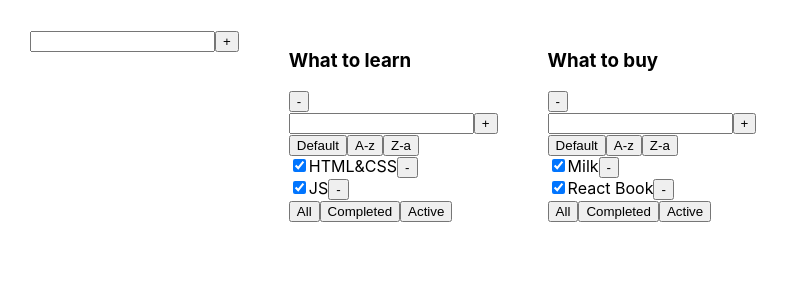
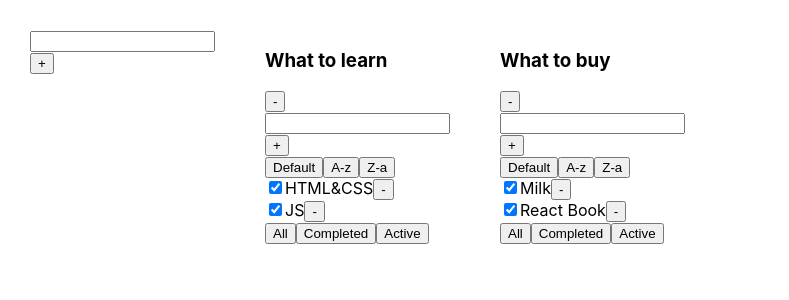
Before and after one commit to AlekseiCherenkevich/task-manager, a React (Create React App) app: page / in a window 1280 px wide. Shown: the top 300 px of the page, without its empty margins (0-789 px from the left). Built offline with nearby package versions, Linux system fonts and the light colour scheme.

Commit message:
add local states and creating new tasks

```diff
--- a/src/App.tsx
+++ b/src/App.tsx
@@ -1,32 +1,38 @@
-import React from 'react';
+import React, {useState} from 'react';
 import './App.css';
 import {v1} from 'uuid';
 import {useDispatch, useSelector} from "react-redux";
 import {rootReducerType} from "./store/store";
 import {addNewTodolistAC, removeTodolistAC, TodolistType} from "./store/todolists-reducer";
-import {addEmptyTasksArrayAC} from "./store/tasks-reducer";
+import {addEmptyTasksArrayAC, addNewTaskAC} from "./store/tasks-reducer";
 import {Todolist} from "./components/Todolist/Todolist";
+import Input from "./components/common/Input/Input"
 
 
 function App() {
     const dispatch = useDispatch()
     const todolists = useSelector<rootReducerType, TodolistType[]>(state => state.todolists)
 
+    const [todolistTitle, setTodolistTitle] = useState('')
 
     const addNewTodolist = () => {
         const newTodolistId = v1()
-        dispatch(addNewTodolistAC(newTodolistId, 'newww todolist'))
+        dispatch(addNewTodolistAC(newTodolistId, todolistTitle))
         dispatch(addEmptyTasksArrayAC(newTodolistId))
     }
-
     const removeTodolist = (todolistId: string) => {
         dispatch(removeTodolistAC(todolistId))
+    }
+
+
+    const addNewTask = (todolistId: string) => (taskTitle: string) => {
+        dispatch(addNewTaskAC(todolistId, taskTitle))
     }
 
     return (
         <div className="App">
             <div>
-                <input type="text"/>
+                <Input value={todolistTitle} onKeyPress={addNewTodolist} onChange={setTodolistTitle}/>
                 <button onClick={addNewTodolist}>+</button>
             </div>
             {todolists.map(l => <Todolist
@@ -36,6 +42,7 @@ function App() {
                 filter={l.filter}
                 sort={l.sort}
                 removeTodolist={removeTodolist}
+                addNewTask={addNewTask(l.id)}
             />)}
 
         </div>
--- a/src/components/Todolist/Todolist.tsx
+++ b/src/components/Todolist/Todolist.tsx
@@ -1,9 +1,10 @@
-import React from 'react';
+import React, {useState} from 'react';
 import {FilterValuesType, SortValuesType} from "../../store/todolists-reducer";
 import {useSelector} from "react-redux";
 import {rootReducerType} from "../../store/store";
 import {TasksType} from "../../store/tasks-reducer";
 import { Task } from './Task/Task';
+import Input from "../common/Input/Input";
 
 type TodolistPropsType = {
     todolistId: string
@@ -11,13 +12,17 @@ type TodolistPropsType = {
     filter: FilterValuesType
     sort: SortValuesType
     removeTodolist: (todolistId: string) => void
+    addNewTask: (taskTitle: string) => void
 }
 
 export const Todolist: React.FC<TodolistPropsType> = (props) => {
-    const {todolistId, todolistTitle, filter, sort, removeTodolist} = props
+    const {todolistId, todolistTitle, filter, sort, removeTodolist, addNewTask} = props
     const tasks = useSelector<rootReducerType, TasksType>(state => state.tasks)
 
+    const [taskTitle, setTaskTitle] = useState('')
+
     const removeTodolistHandler = () => removeTodolist(todolistId)
+    const addNewTaskClick = () => addNewTask(taskTitle)
 
     return <div>
         <div>
@@ -25,8 +30,8 @@ export const Todolist: React.FC<TodolistPropsType> = (props) => {
             <button onClick={removeTodolistHandler}>-</button>
         </div>
         <div>
-            <input type="text"/>
-            <button>+</button>
+            <Input value={taskTitle} onKeyPress={addNewTask} onChange={setTaskTitle}/>
+            <button onClick={addNewTaskClick}>+</button>
         </div>
         <div>
             <button>Default</button>
```
